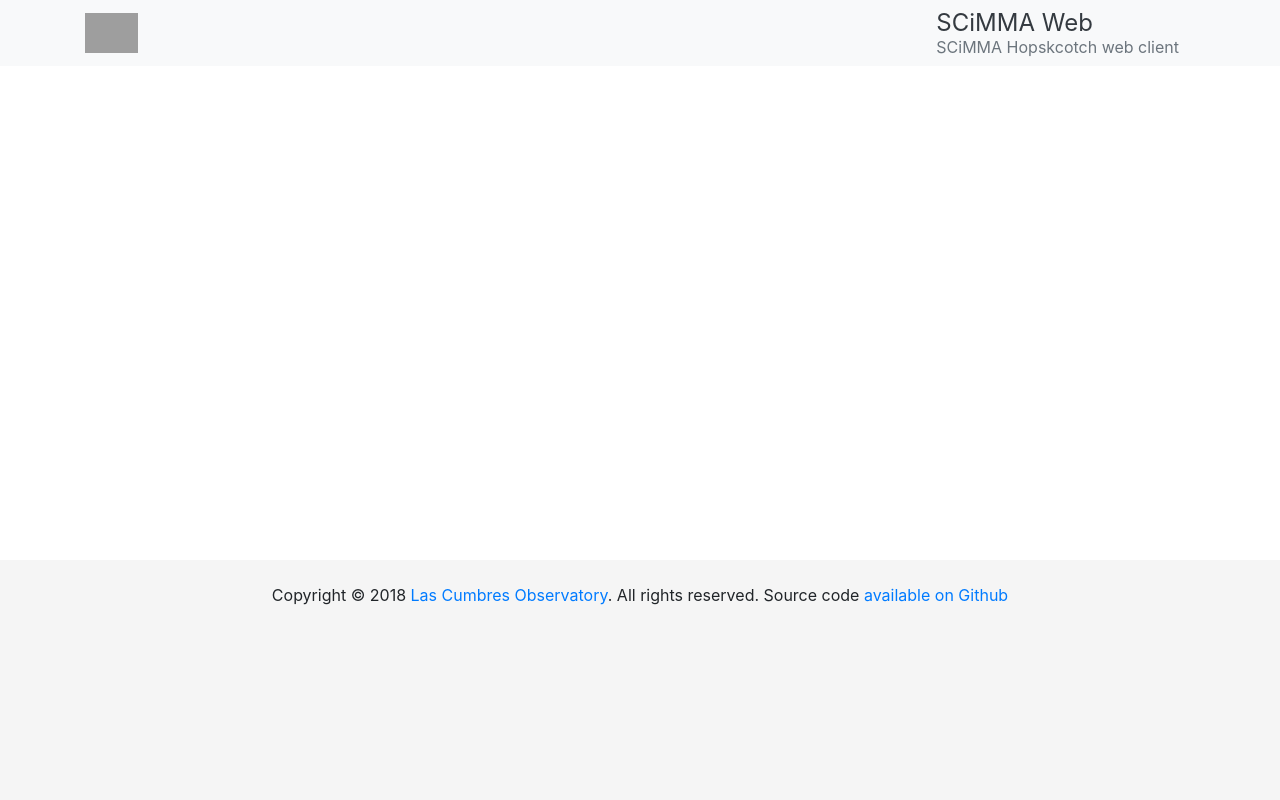
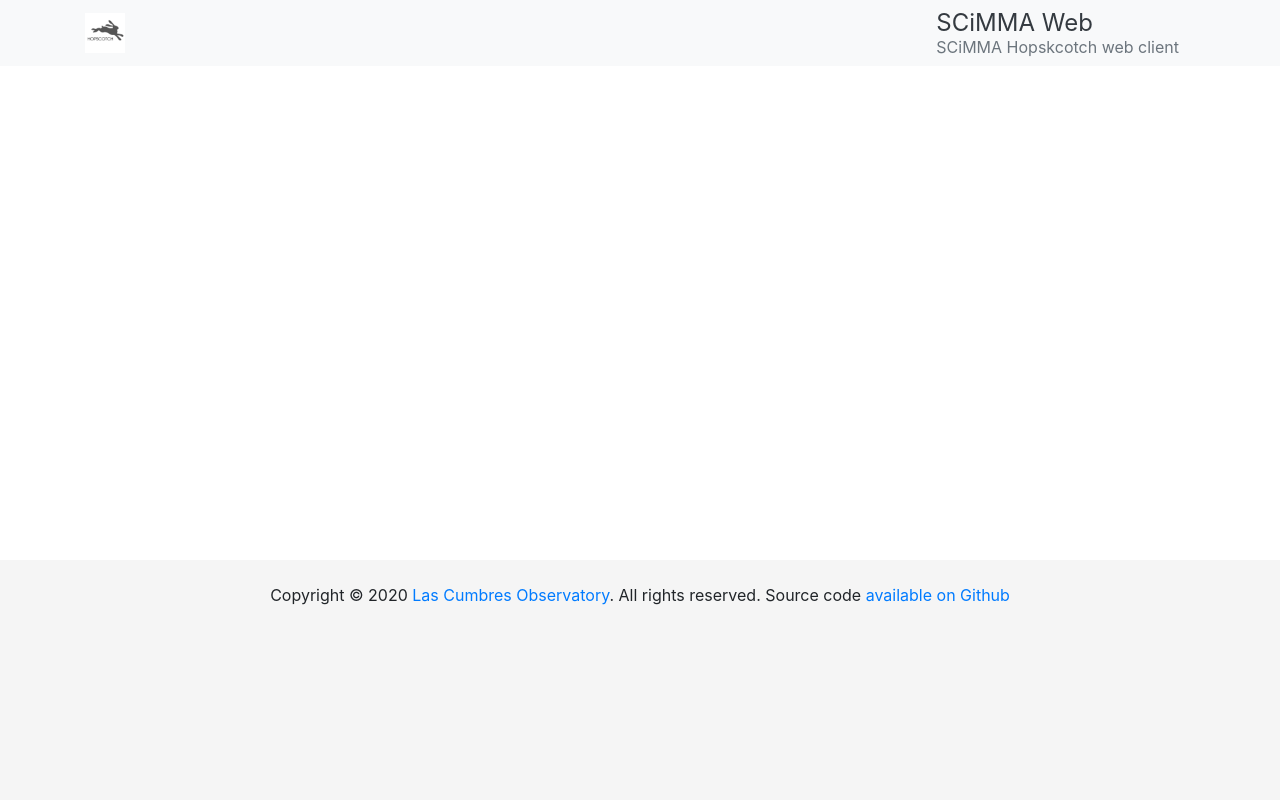
Before and after one commit to LCOGT/scimma-web, a Flask app: template templates/base.html in a window 1280 px wide. Run offline with Flask 2, Linux system fonts and the light colour scheme; the template is opened without the code that fills it, so the values that code supplies are empty; some libraries are stand-ins or nearby versions; grey boxes are pictures that could not be loaded.

Commit message:
update base template with Hopskotch logo and copyright

```diff
--- a/templates/base.html
+++ b/templates/base.html
@@ -67,7 +67,7 @@
     <nav class="navbar navbar-expand-md navbar-light bg-light">
       <div class="container">
         <a class="navbar-brand" href="https://lco.global">
-          <img src="https://cdn.lco.global/mainstyle/img/LCO_logo_transparent_sm.png">
+          <img src="static/Hopskotch_logo_candidate_2.png">
         </a>
         <div class="branding">
           <span class="branding-lg"><a href="/" class="text-dark">SCiMMA Web</a></span><br/>
@@ -109,7 +109,7 @@
           </a>
           <br/>
           -->
-          Copyright © 2018 <a href="https://lco.global">Las Cumbres Observatory</a>. All rights reserved.
+          Copyright © 2020 <a href="https://lco.global">Las Cumbres Observatory</a>. All rights reserved.
           Source code <a href="https://github.com/LCOGT/scimma-web" title="source code">available on Github</a>
         </p>
       </div>
```
Also changed, not shown: static/Hopskotch_logo_candidate_2.png (added).
